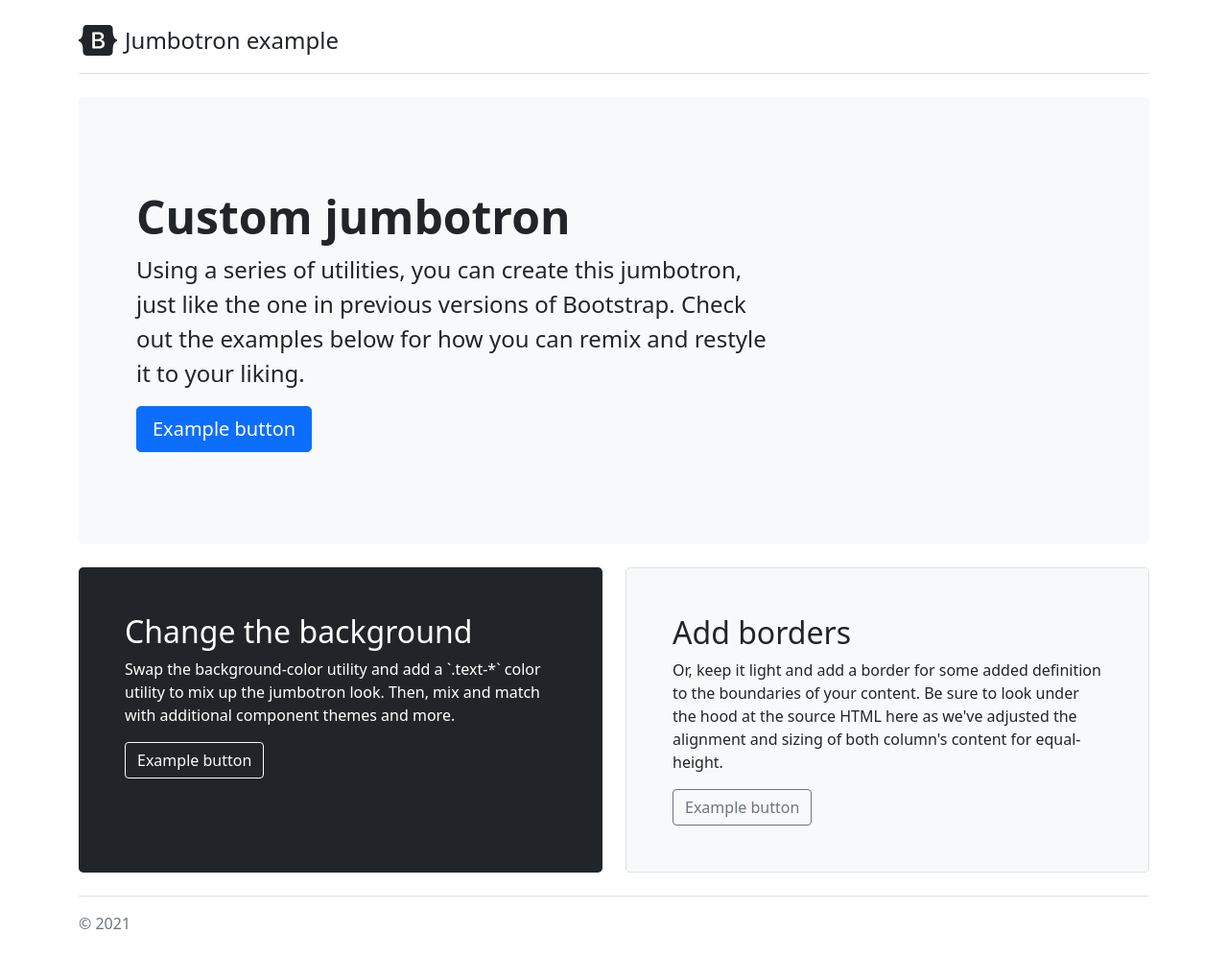
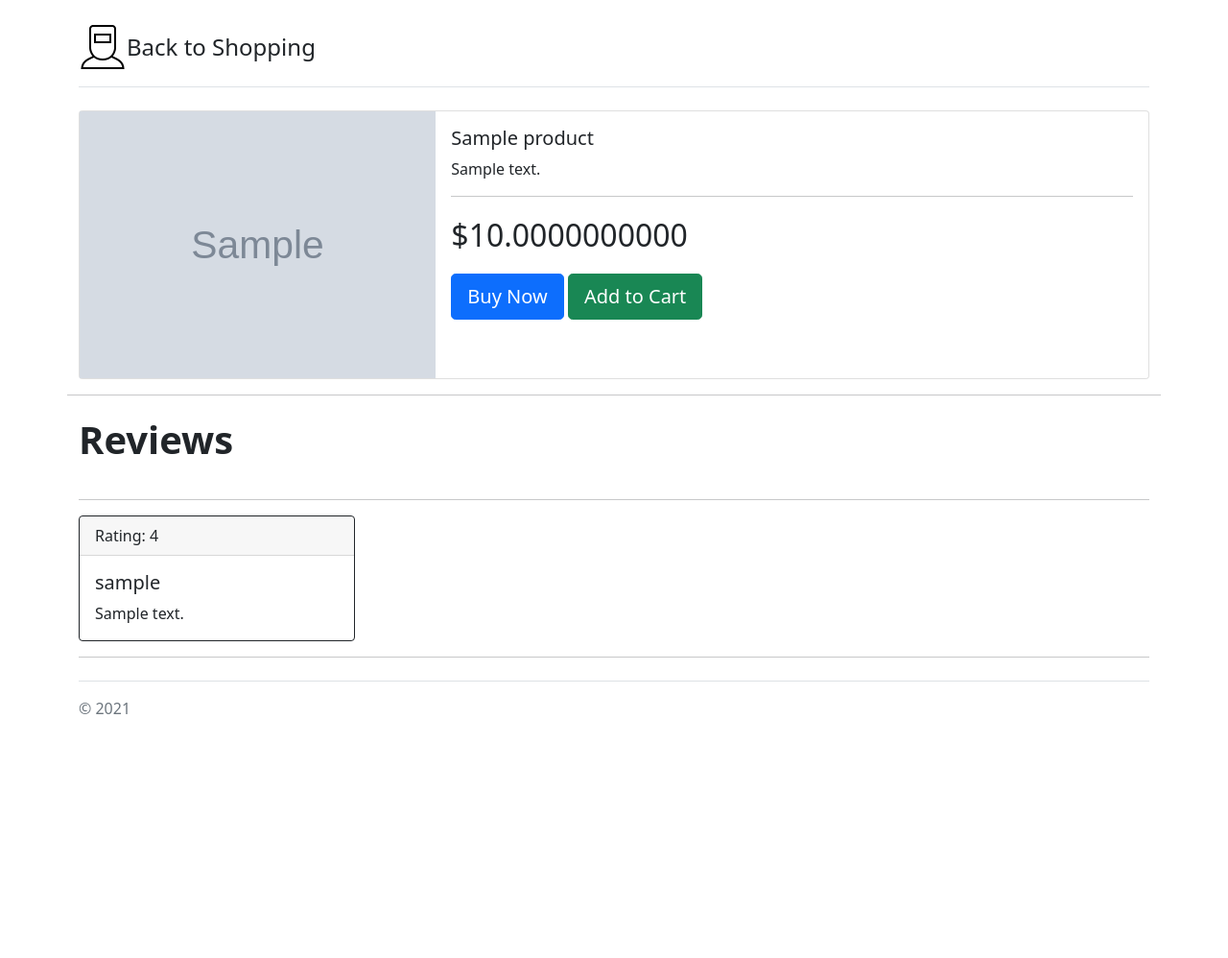
Before and after one commit to Colby77/devmountain-spec-capstone-project, a Flask app: page /products/1 in a window 1280 px wide. Shown: the whole page at 96% size. After the commit the page ends 744 px from the top, so only its background shows below. Run offline with Flask 2, Linux system fonts and the light colour scheme; tables that the repository leaves empty hold one stand-in row (values such as "Sample post"); grey boxes marked "Sample" are stand-in pictures; parts of the project's set-up code (start-up, migrations or seed data) failed here and were passed over.

```diff
--- a/main.py
+++ b/main.py
@@ -94,10 +94,54 @@ def logout():
     return redirect('/')
 
 
-@app.route('/register')
+@app.route('/register', methods=['GET'])
 def register_page():
 
+
     return render_template('register.html')
+
+
+@app.route('/register', methods=['POST'])
+def register():
+
+    email = request.form['email']
+    username = request.form['username']
+    password1 = request.form['password1']
+    password2 = request.form['password2']
+
+    user = User.query.filter_by(email=email).first()
+
+    print(email, username, password1, password2)
+
+    if password1 == password2:
+        if not user:
+            new_user = User(
+                email=email,
+                username=username
+            )
+            db.session.add(new_user)
+            db.session.commit()
+
+            new_user_auth = Auth(
+                user_id=new_user.user_id,
+                password=password1
+            )
+
+            db.session.add(new_user_auth)
+            db.session.commit()
+            flash('Account created', 'success')
+            return redirect('/login')
+        else:
+            flash(f'User with email {email} already exists', 'warning')
+            return redirect('/register')
+    else:
+        flash(f"Passwords don't match", 'warning')
+        return redirect('/register')
+
+
+
+
+
 
 if __name__ == '__main__':
 
--- a/static/css/signin.css
+++ b/static/css/signin.css
@@ -36,4 +36,5 @@ body {
   margin-bottom: 10px;
   border-top-left-radius: 0;
   border-top-right-radius: 0;
+  /* margin-right:10px; */
 }
--- a/templates/product_page.html
+++ b/templates/product_page.html
@@ -1,58 +1,91 @@
 {% extends 'base.html' %}
 
 {% block content %}
-
-<!-- <h1>Product Page</h1>
-
-<h1>Title: {{ product.title }}</h1>
-<h2>Id: {{ product.product_id }}</h2>
-<p>{{ product.description }}</p>
-
-<hr>
-<h2>Reviews</h2>
-    {% for review in reviews %}
-        <div>
-            <h3>Reviewed by: {{review.username}}</h3>
-            <h3>Rating: {{ review.rating }}</h3>
-            <p>{{ review.review_content }}</p>
-        </div>
-    {% endfor %} -->
 
     <body>
 
         <main>
           <div class="container py-4">
             <header class="pb-3 mb-4 border-bottom">
-              <a href="/" class="d-flex align-items-center text-dark text-decoration-none">
-                <svg xmlns="http://www.w3.org/2000/svg" width="40" height="32" class="me-2" viewBox="0 0 118 94" role="img"><title>Bootstrap</title><path fill-rule="evenodd" clip-rule="evenodd" d="M24.509 0c-6.733 0-11.715 5.893-11.492 12.284.214 6.14-.064 14.092-2.066 20.577C8.943 39.365 5.547 43.485 0 44.014v5.972c5.547.529 8.943 4.649 10.951 11.153 2.002 6.485 2.28 14.437 2.066 20.577C12.794 88.106 17.776 94 24.51 94H93.5c6.733 0 11.714-5.893 11.491-12.284-.214-6.14.064-14.092 2.066-20.577 2.009-6.504 5.396-10.624 10.943-11.153v-5.972c-5.547-.529-8.934-4.649-10.943-11.153-2.002-6.484-2.28-14.437-2.066-20.577C105.214 5.894 100.233 0 93.5 0H24.508zM80 57.863C80 66.663 73.436 72 62.543 72H44a2 2 0 01-2-2V24a2 2 0 012-2h18.437c9.083 0 15.044 4.92 15.044 12.474 0 5.302-4.01 10.049-9.119 10.88v.277C75.317 46.394 80 51.21 80 57.863zM60.521 28.34H49.948v14.934h8.905c6.884 0 10.68-2.772 10.68-7.727 0-4.643-3.264-7.207-9.012-7.207zM49.948 49.2v16.458H60.91c7.167 0 10.964-2.876 10.964-8.281 0-5.406-3.903-8.178-11.425-8.178H49.948z" fill="currentColor"></path></svg>
-                <span class="fs-4">Jumbotron example</span>
+              <a href="/products" class="d-flex align-items-center text-dark text-decoration-none">
+                <img src='../static/img/icons8-welder-50.png'>
+                <span class="fs-4">Back to Shopping</span>
               </a>
             </header>
 
-            <div class="p-5 mb-4 bg-light rounded-3">
-              <div class="container-fluid py-5">
-                <h1 class="display-5 fw-bold">Custom jumbotron</h1>
-                <p class="col-md-8 fs-4">Using a series of utilities, you can create this jumbotron, just like the one in previous versions of Bootstrap. Check out the examples below for how you can remix and restyle it to your liking.</p>
-                <button class="btn btn-primary btn-lg" type="button">Example button</button>
+            <div class="card mb-3" style="max-width: 100%;">
+              <div class="row g-0">
+                <div class="col-md-4">
+                  {% if product.picture_url %}
+                  <img src="{{ product.picture_url }}" class="img-fluid" alt="image of product">
+
+                  {% else %}
+                  <svg class="bd-placeholder-img card-img-top" height="225" xmlns="http://www.w3.org/2000/svg" role="img" aria-label="Placeholder: Thumbnail" preserveAspectRatio="xMidYMid slice" focusable="false"><title>Placeholder</title><rect width="100%" height="100%" fill="#55595c"/><text x="50%" y="50%" fill="#eceeef" dy=".3em">No Picture Available</text></svg>
+                  {% endif %}
+                </div>
+                <div class="col-md-8">
+                  <div class="card-body">
+                    <h5 class="card-title">{{ product.title }}</h5>
+                    <p class="card-text">{{ product.description }}</p>
+                    <hr>
+                    <p class="fs-2">${{ product.price }}</p>
+                    <button class="btn btn-primary btn-lg" type="button">Buy Now</button>
+                    <button class="btn btn-success btn-lg" type="button">Add to Cart</button>
+                  </div>
+                </div>
               </div>
             </div>
 
+            <!-- <div class="p-5 mb-4 bg-light rounded-3">
+              <div class="container-fluid py-5">
+                <h1 class="display-5 fw-bold">{{ product.title }}</h1>
+                <p class="col-md-8 fs-4">{{ product.description }}</p>
+                <button class="btn btn-primary btn-lg" type="button">Buy Now</button>
+                <button class="btn btn-success btn-lg" type="button">Add to Cart</button>
+                {% if product.picture_url %}
+                <img src='{{ product.picture_url }}' width="75%">
+                {% else %}
+                <svg class="bd-placeholder-img card-img-top" height="225" xmlns="http://www.w3.org/2000/svg" role="img" aria-label="Placeholder: Thumbnail" preserveAspectRatio="xMidYMid slice" focusable="false"><title>Placeholder</title><rect width="100%" height="100%" fill="#55595c"/><text x="50%" y="50%" fill="#eceeef" dy=".3em">No Picture Available</text></svg>
+                {% endif %}
+
+              </div>
+            </div> -->
+
             <div class="row align-items-md-stretch">
-              <div class="col-md-6">
+
+              <!-- <div class="col-md-6">
+                <div class="h-100 p-5 bg-light border rounded-3">
+                  <h2>{{ product.title }}</h2>
+                  <p>{{ product.description }}</p>
+                  <button class="btn btn-outline-secondary" type="button">Example button</button>
+                  <button class="btn btn-primary btn-lg" type="button">Buy Now</button>
+                  <button class="btn btn-success btn-lg" type="button">Add to Cart</button>
+                </div>
+              </div> -->
+
+              <!-- <div class="col-md-6">
                 <div class="h-100 p-5 text-white bg-dark rounded-3">
                   <h2>Change the background</h2>
                   <p>Swap the background-color utility and add a `.text-*` color utility to mix up the jumbotron look. Then, mix and match with additional component themes and more.</p>
                   <button class="btn btn-outline-light" type="button">Example button</button>
                 </div>
-              </div>
-              <div class="col-md-6">
-                <div class="h-100 p-5 bg-light border rounded-3">
-                  <h2>Add borders</h2>
-                  <p>Or, keep it light and add a border for some added definition to the boundaries of your content. Be sure to look under the hood at the source HTML here as we've adjusted the alignment and sizing of both column's content for equal-height.</p>
-                  <button class="btn btn-outline-secondary" type="button">Example button</button>
-                </div>
-              </div>
+              </div> -->
+              <hr>
+              <p class="fs-1 fw-bolder">Reviews</p>
+
             </div>
+
+          <hr>
+          {% for review in reviews %}
+          <div class="card border-dark mb-3" style="max-width: 18rem;">
+            <div class="card-header">Rating: {{ review.rating }}</div>
+            <div class="card-body text-dark">
+              <h5 class="card-title">{{ review.username }}</h5>
+              <p class="card-text">{{ review.review_content }}</p>
+            </div>
+          </div>
+          <hr>
+          {% endfor %}
 
             <footer class="pt-3 mt-4 text-muted border-top">
               &copy; 2021
```
Also changed, not shown: database.py (+20 -0 lines), seed.py (+73 -33 lines), templates/login.html (+5 -5 lines), templates/products.html (+5 -5 lines), templates/register.html (+48 -1 lines), static/img/tools_wallpaper.jpg (added).
